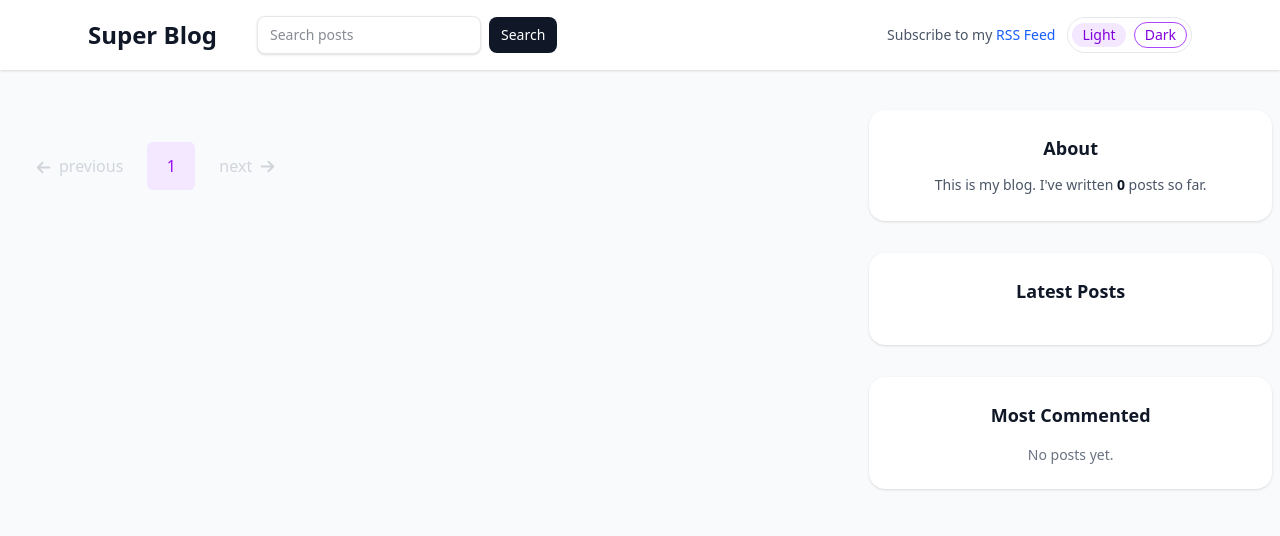
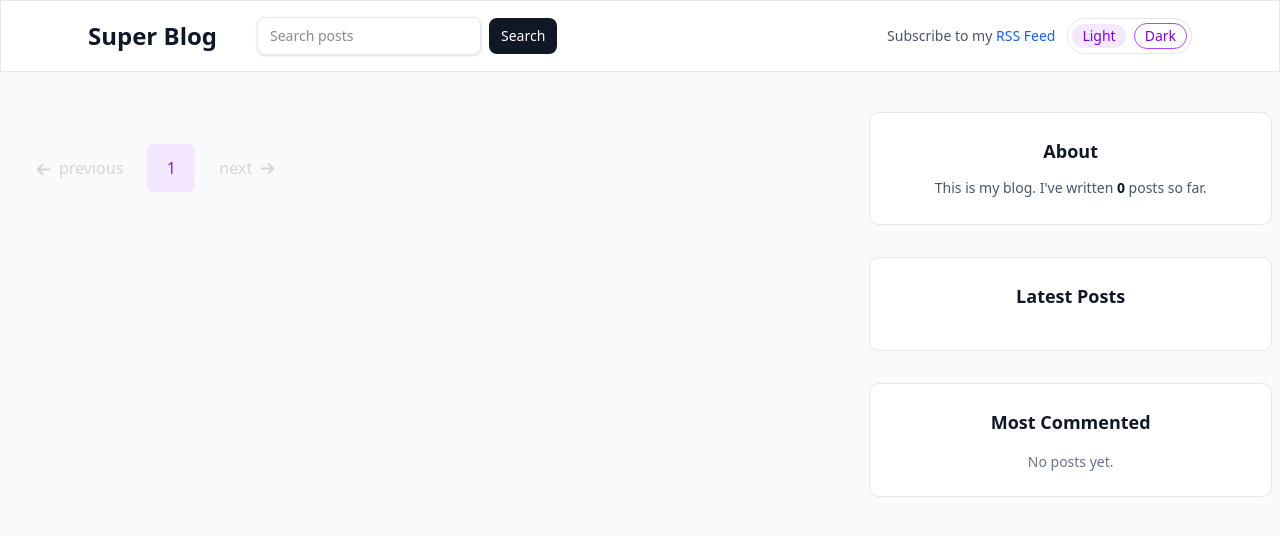
Before and after one commit to Legend7ok/Blog-Platform, a Django app: page /blog/ in a window 1280 px wide. Shown: the top 536 px of the page. Run offline with Django 5.2, Linux system fonts and the light colour scheme; data that the repository does not hold is empty; style sheets or scripts are compiled from the project's sources.

Commit message:
Edit dark theme for main page

```diff
--- a/app/blog/templates/blog/base.html
+++ b/app/blog/templates/blog/base.html
@@ -35,7 +35,7 @@
 <body class="bg-gray-50 text-gray-900 dark:bg-gray-900 dark:text-gray-100">
 
     <!-- Navbar -->
-    <header class="bg-white shadow-sm dark:bg-gray-950/80 dark:shadow-black/20">
+    <header class="border border-gray-200 bg-white dark:border-gray-700 dark:bg-gray-900">
         <div class="max-w-6xl mx-auto px-6 py-4 flex flex-col gap-4 sm:flex-row sm:items-center">
             <!-- Brand / home link -->
             <a href="{% url 'blog:post_list' %}"
@@ -97,7 +97,7 @@
             <aside class="space-y-8 lg:justify-self-end lg:w-full">
 
                 <!-- About card -->
-                <div class="bg-white p-6 rounded-2xl shadow-sm text-center dark:bg-gray-950/80 dark:shadow-black/20">
+                <div class="rounded-[10px] border border-gray-200 bg-white p-6 text-center dark:border-gray-700 dark:bg-gray-900">
                     <h2 class="text-lg font-semibold mb-3">About</h2>
                     <p class="text-gray-600 text-sm leading-relaxed dark:text-gray-300">
                         This is my blog.
@@ -108,7 +108,7 @@
                 </div>
 
                 <!-- Latest posts -->
-                <div class="bg-white p-6 rounded-2xl shadow-sm text-center dark:bg-gray-950/80 dark:shadow-black/20">
+                <div class="rounded-[10px] border border-gray-200 bg-white p-6 text-center dark:border-gray-700 dark:bg-gray-900">
                     <h3 class="text-lg font-semibold mb-4">Latest Posts</h3>
                     <div class="space-y-2 text-sm text-blue-600 dark:text-blue-400">
                         {% show_latest_posts 3 %}
@@ -116,7 +116,7 @@
                 </div>
 
                 <!-- Most commented posts -->
-                <div class="bg-white p-6 rounded-2xl shadow-sm text-center dark:bg-gray-950/80 dark:shadow-black/20">
+                <div class="rounded-[10px] border border-gray-200 bg-white p-6 text-center dark:border-gray-700 dark:bg-gray-900">
                     <h3 class="text-lg font-semibold mb-4">Most Commented</h3>
                     {% get_most_commented_posts as most_commented_posts %}
                     <ul class="space-y-2 text-sm">
```
